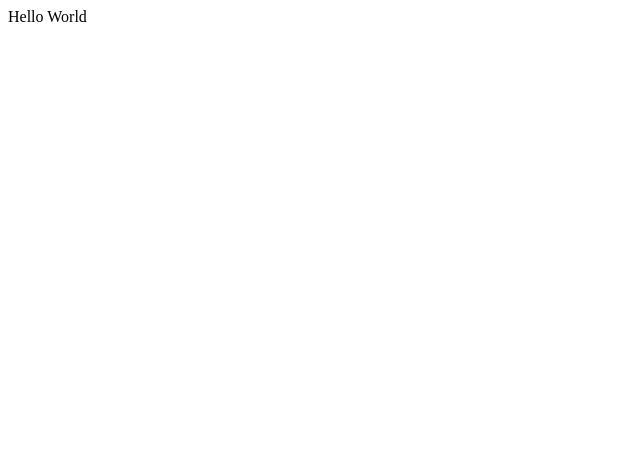
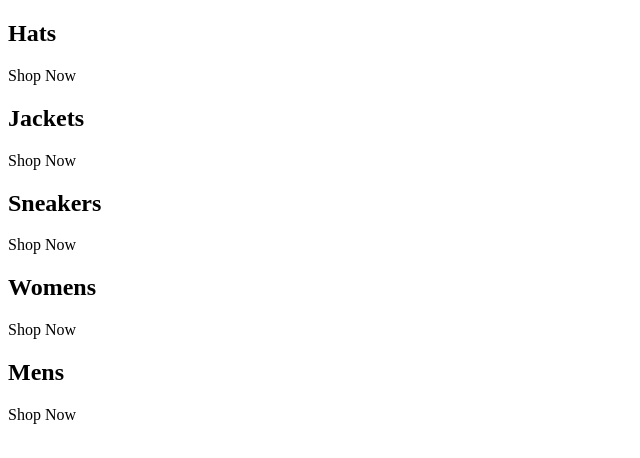
Before and after one commit to Kitkatnik/ks-CRWN-Clothing, a React (Create React App) app: page / in a window 1280 px wide. Shown: the top 458 px of the page, without its empty margins (0-640 px from the left). Built offline with nearby package versions, Linux system fonts and the light colour scheme.

Commit message:
Build structure of app

```diff
--- a/src/App.js
+++ b/src/App.js
@@ -1,7 +1,40 @@
 const App = () => {
+
+  const categories = [
+    {
+      id: 1,
+      title: 'Hats',
+    },
+    {
+      id: 2,
+      title: 'Jackets',
+    },
+    {
+      id: 3,
+      title: 'Sneakers',
+    },
+    {
+      id: 4,
+      title: 'Womens',
+    },
+    {
+      id: 5,
+      title: 'Mens',
+    },
+  ];
   return (
-    <div>
-      Hello World
+    <div className="categories-container">
+      {
+        categories.map( ( { title } ) => (
+          <div className="category-container">
+            <div className="background-image" />
+            <div className="category-body-container">
+              <h2>{title}</h2>
+              <p>Shop Now</p>
+            </div>
+          </div>
+        ))
+      }
     </div>
   );
 }
```
